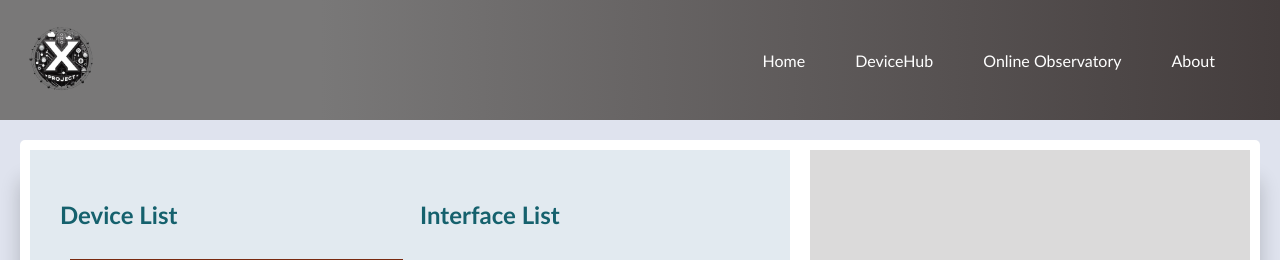
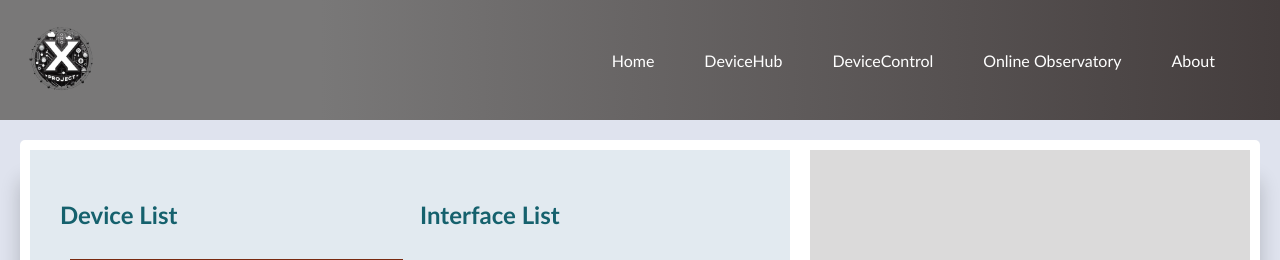
Before and after one commit to ali-samadyar/Project-Interstellar, a Django app: page /devicecontrol/interface-mng in a window 1280 px wide. Shown: the top 260 px of the page. Run offline with Django 5.2, Linux system fonts and the light colour scheme; data comes from the database, SQL or seed files in the repository; both versions use the stored data as it was after the commit.

Commit message:
minor changes

```diff
--- a/ProjectX/deviceControl/views.py
+++ b/ProjectX/deviceControl/views.py
@@ -35,7 +35,8 @@ def get_interface_info(request, device_ip):
 
 
 def ping_device(request, device_ip):
-    response = os.system("ping " + device_ip)
+    count = ' -c 2 '
+    response = os.system("ping"+ count + device_ip)
     if response == 0:
         success = True
     else:
--- a/ProjectX/templates/base.html
+++ b/ProjectX/templates/base.html
@@ -18,10 +18,11 @@
         </div>
         <ul class="nav-menu">
             <li><a href="http://127.0.0.1:8000">Home</a></li>
+            <li><a href="http://127.0.0.1:8000/devicehub">DeviceHub</a></li>
             <li class="dropdown">
-                <a href="http://127.0.0.1:8000/devicehub">DeviceHub</a>
+                <a href="http://127.0.0.1:8000/devicehub">DeviceControl</a>
                 <ul class="dropdown-menu">
-                    <li><a href="http://127.0.0.1:8000/devicehub">deviceList</a></li>
+                    <li><a href="http://127.0.0.1:8000/devicecontrol/interface-mng">interfaceMNG</a></li>
                     <li><a href="#">VLAN</a></li>
                     <li><a href="#">AutoHub</a></li>
                 </ul>
@@ -34,7 +35,6 @@
                     <li><a href="#">------</a></li>
                 </ul>
             </li>
-            <!-- <li><a href="#">CertiVerse</a></li> -->
             <li><a href="http://127.0.0.1:8000/about">About </a></li>
         </ul>
     </nav>
--- a/ProjectX/templates/interface_mng.html
+++ b/ProjectX/templates/interface_mng.html
@@ -29,13 +29,14 @@
                 {% endfor %}
             </tbody>
         </table>
-        <div class="loading-indicator" id="loading-indicator">
-        </div>
+
     </div>
 
     <div class="inter_list_class">
 
         <h2>Interface List</h2>
+        <div class="loading-indicator" id="loading-indicator">
+        </div>
         <table id="interface-table" style="display: none;">
             <thead>
                 <tr>
--- a/ProjectX/templates/landing.html
+++ b/ProjectX/templates/landing.html
@@ -23,6 +23,7 @@
             <li>
                 <a href="#">About</a>
                 <a href="http://127.0.0.1:8000/devicehub">DeviceHub</a>
+                <a href="http://127.0.0.1:8000/devicecontrol/interface-mng">DeviceControl</a>
                 <a href="http://127.0.0.1:8000/sslmonitor">Observatory</a>
             </li>
         </ul>
```
Also changed, not shown: ProjectX/db.sqlite3.
